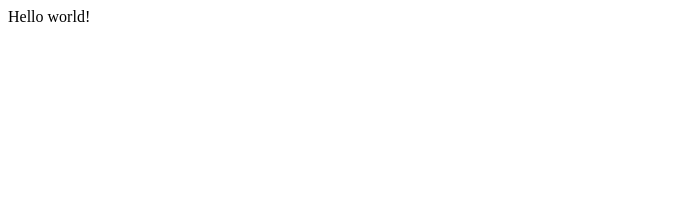
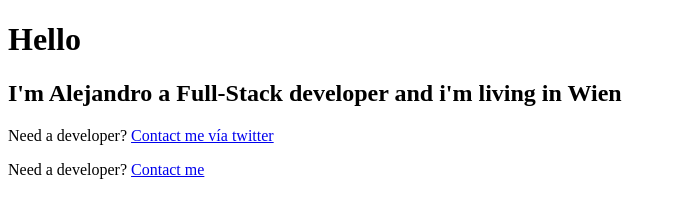
Before and after one commit to alelaru/React-Gatsby, a Gatsby site: page / in a window 1280 px wide. Shown: the whole page, without its empty margins (0-676 px from the left). Built offline with nearby package versions, Linux system fonts and the light colour scheme; Gatsby itself is replaced by a stand-in of ours.

Commit message:
First Pages and Links added

```diff
--- a/src/pages/index.js
+++ b/src/pages/index.js
@@ -1,5 +1,15 @@
-import React from "react"
+import React from 'react';
+import { Link } from 'gatsby';
 
-export default function Home() {
-  return <div>Hello world!</div>
+const IndexPage = () => {
+    return (
+      <div>
+        <h1>Hello</h1>
+        <h2>I'm Alejandro a Full-Stack developer and i'm living in Wien</h2>
+        <p>Need a developer? <a href="https://twitter.com/laruale">Contact me vía twitter</a></p>
+        <p>Need a developer? <Link to="/contact">Contact me</Link></p>
+      </div>
+    )
 }
+
+export default IndexPage;
```
Also changed, not shown: src/pages/about.js (added, +15 -0 lines), src/pages/blog.js (added, +12 -0 lines), src/pages/contact.js (added, +15 -0 lines).
